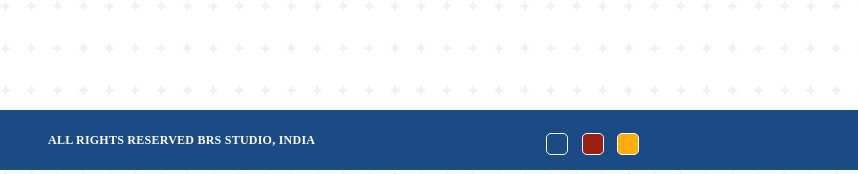
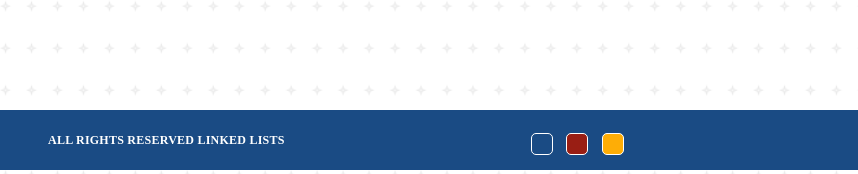
Before and after one commit to Harika-BRS/Linked-list, a plain HTML site: page single-linked-list/index.html in a window 1280 px wide. Shown: the part 630-804 px from the top of the page, 0-858 px from the left. Drawn offline with nearby package versions, Linux system fonts and the light colour scheme; a script that the page names is missing.

Commit message:
files uploaded

```diff
--- a/single-linked-list/index.html
+++ b/single-linked-list/index.html
@@ -77,7 +77,7 @@
 
     <footer class="footer footer-dark">
       <div class="d-flex justify-content-between px-5">
-        <div>ALL RIGHTS RESERVED BRS STUDIO, INDIA</div>
+        <div>ALL RIGHTS RESERVED LINKED LISTS</div>
         <div>
           <button
             onclick="setTheme('#1A4B84')"
```
